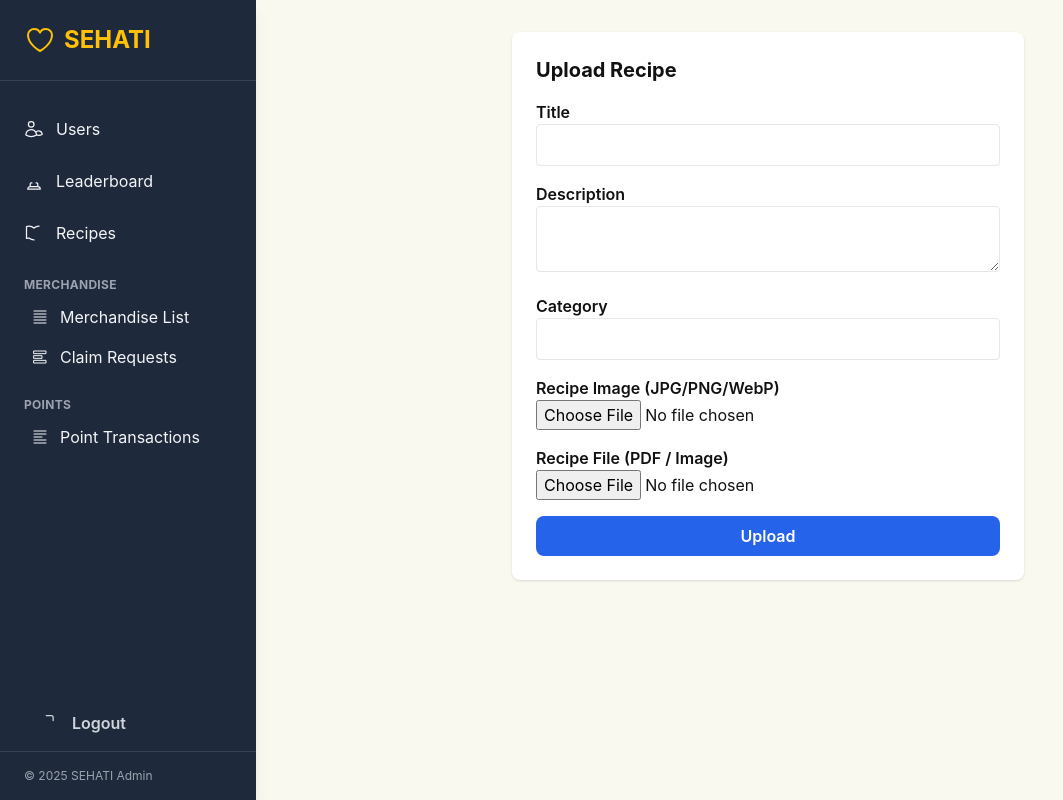
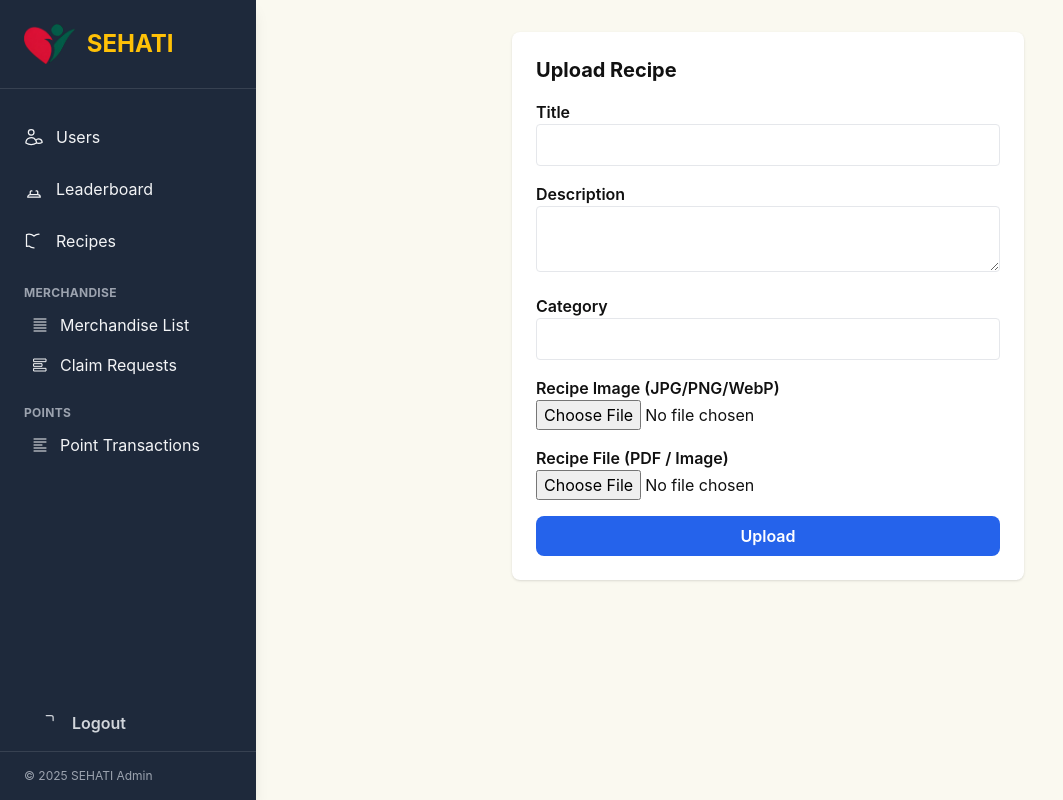
Before and after one commit to ridwan-ansari/sehati, a FastAPI app: template app/src/templates/admin/recipe_upload.html in a window 1280 px wide. Shown: the whole page, without its empty margins (0-1063 px from the left). Run offline with FastAPI, Linux system fonts and the light colour scheme; the template is opened without the code that fills it, so the values that code supplies are empty; parts of the project's set-up code (start-up, migrations or seed data) failed here and were passed over; some libraries are stand-ins or nearby versions; some web fonts are replaced.

Commit message:
feat(ui): replace sidebar logo with new PNG and add bordered logo styling

```diff
--- a/app/src/templates/admin/base.html
+++ b/app/src/templates/admin/base.html
@@ -40,13 +40,11 @@
 
     <div>
       <!-- LOGO -->
-      <div class="text-2xl font-bold px-6 py-6 text-[var(--primary)] border-b border-gray-700 flex items-center gap-2">
-        <svg xmlns="http://www.w3.org/2000/svg" fill="none" viewBox="0 0 24 24"
-             stroke-width="1.5" stroke="currentColor" class="size-8">
-          <path stroke-linecap="round" stroke-linejoin="round"
-                d="M21 8.25c0-2.485-2.099-4.5-4.688-4.5-1.935 0-3.597 1.126-4.312 2.733-.715-1.607-2.377-2.733-4.313-2.733C5.1 3.75 3 5.765 3 8.25c0 7.22 9 12 9 12s9-4.78 9-12Z" />
-        </svg>
-        SEHATI
+      <div class="px-6 py-6 border-b border-gray-700 flex items-center gap-3">
+        <img src="/static/images/logo_sehati.png"
+            alt="Sehati Logo"
+            class="h-10 w-auto object-contain">
+        <span class="text-2xl font-bold text-[var(--primary)]">SEHATI</span>
       </div>
 
       <!-- MENU -->
--- a/main.py
+++ b/main.py
@@ -3,6 +3,7 @@ from __future__ import annotations
 from fastapi import FastAPI, Request
 from fastapi.responses import RedirectResponse
 from fastapi.middleware.cors import CORSMiddleware
+from fastapi.staticfiles import StaticFiles
 
 from app.src.router.chat.api import ws_router
 from app.src.core.templates import get_templates
@@ -11,6 +12,7 @@ from app.src.router.api import router, router_dashboard
 templates = get_templates()
 app = FastAPI(title="SEHATI")
 
+app.mount("/static", StaticFiles(directory="app/src/static"), name="static")
 app.add_middleware(
     CORSMiddleware,
     allow_origins=["*"],
```
Also changed, not shown: app/src/static/images/logo_sehati.png (added).
